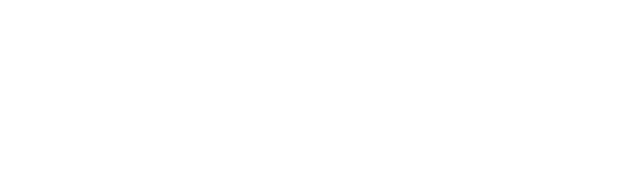
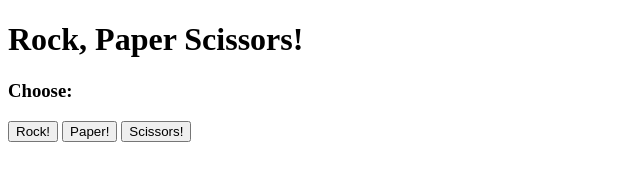
Before and after one commit to SmallsyBigs/RockPaperSciccors, a plain HTML site: page index.html in a window 1280 px wide. Shown: the whole page, without its empty margins (0-640 px from the left). Drawn offline with Linux system fonts and the light colour scheme.

Commit message:
add html elements

```diff
--- a/index.html
+++ b/index.html
@@ -7,6 +7,13 @@
     <script src="index.js"></script>
 </head>
 <body>
-
+    <h1>Rock, Paper Scissors!</h1>
+    <h3>Choose:</h3>
+    <div>
+        <button onclick="">Rock!</button>
+        <button onclick="">Paper!</button>
+        <button onclick="">Scissors!</button>
+    </div>
+    <p></p>
 </body>
 </html>
```
Also changed, not shown: index.js (+4 -3 lines).
